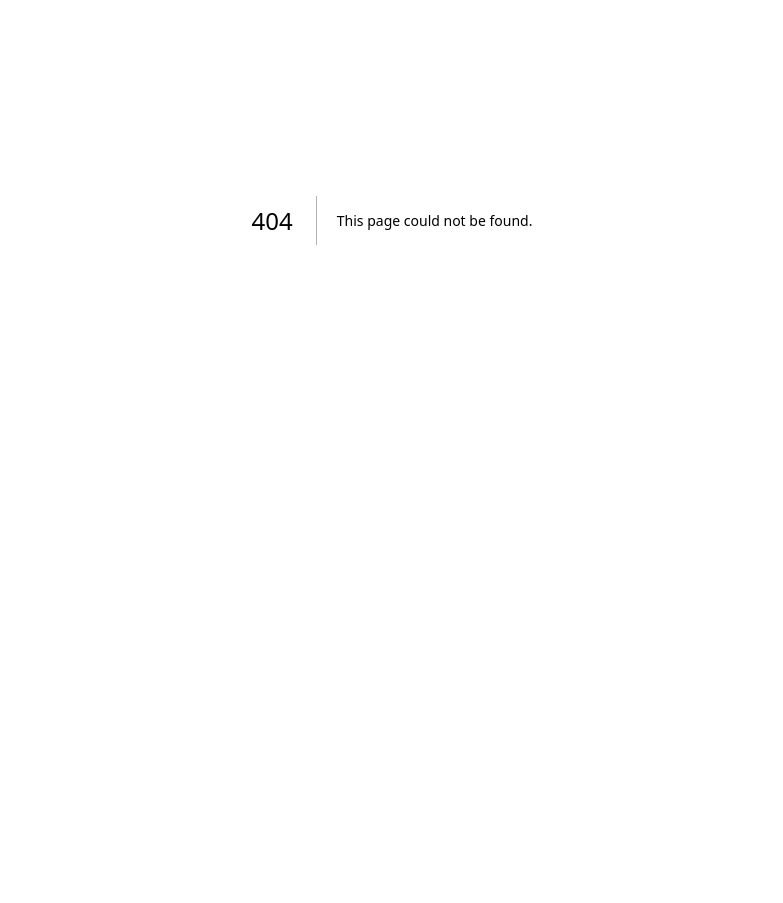
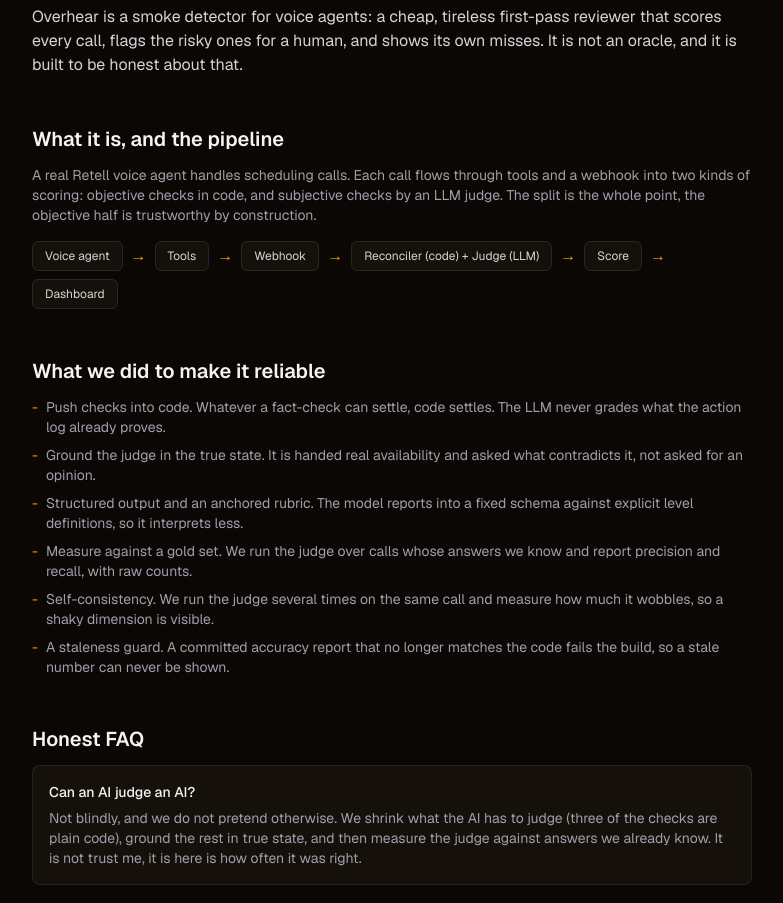
Before and after one commit to DevanshuNEU/overhear, a Next.js app: page /how-it-works in a window 1280 px wide. Before the commit this address had no page. Shown: the part 180-1083 px from the top of the page, without its empty margins (248-1031 px from the left). Before the commit the page ends 800 px from the top, so only its background shows below. Built offline with nearby package versions, Linux system fonts and the light colour scheme.

Commit message:
feat(ui): how-it-works page with the honest thinking and FAQ

```diff
--- /dev/null
+++ b/src/app/how-it-works/page.tsx
@@ -0,0 +1,104 @@
+// How it works - the honest thinking behind Overhear, in plain words. Static
+// content, no data fetching.
+import { SiteNav } from "../components/SiteNav";
+import { Reveal } from "../components/Reveal";
+
+export const dynamic = "force-static";
+
+const PIPELINE = ["Voice agent", "Tools", "Webhook", "Reconciler (code) + Judge (LLM)", "Score", "Dashboard"];
+
+const RELIABILITY = [
+  "Push checks into code. Whatever a fact-check can settle, code settles. The LLM never grades what the action log already proves.",
+  "Ground the judge in the true state. It is handed real availability and asked what contradicts it, not asked for an opinion.",
+  "Structured output and an anchored rubric. The model reports into a fixed schema against explicit level definitions, so it interprets less.",
+  "Measure against a gold set. We run the judge over calls whose answers we know and report precision and recall, with raw counts.",
+  "Self-consistency. We run the judge several times on the same call and measure how much it wobbles, so a shaky dimension is visible.",
+  "A staleness guard. A committed accuracy report that no longer matches the code fails the build, so a stale number can never be shown.",
+];
+
+const FAQ: { q: string; a: string }[] = [
+  {
+    q: "Can an AI judge an AI?",
+    a: "Not blindly, and we do not pretend otherwise. We shrink what the AI has to judge (three of the checks are plain code), ground the rest in true state, and then measure the judge against answers we already know. It is not trust me, it is here is how often it was right.",
+  },
+  {
+    q: "What are the guarantees?",
+    a: "On the code checks, hard guarantees: they cannot hallucinate a booking. On the AI checks, statistical ones: an error rate measured on a labeled set, the way a medical test has a sensitivity and a specificity. There is no absolute guarantee on unseen input, from any AI or any human, and anyone who claims one is bluffing.",
+  },
+  {
+    q: "Is it really reliable?",
+    a: "Reliability is not a property of the judge alone, it is the judge paired with the decision. As a smoke detector, flagging the riskiest calls for a human to review, it is reliable enough to be worth far more than humans sampling one call in a hundred. As an automatic gate that fails an agent on its own, the bar is higher and a human stays on the loop. It is a classifier with an operating point, not an oracle.",
+  },
+  {
+    q: "How do you judge non-deterministic code?",
+    a: "You stop checking exact outputs and check outcomes and invariants instead: not did it say these words, but did it ever offer a slot that does not exist, measured as a rate over many calls rather than one. And the judge is non-deterministic too, so we measure its own variance directly with self-consistency and pin what we can. The shift is from proving to measuring, from one run to a distribution.",
+  },
+];
+
+function Section({ title, children }: { title: string; children: React.ReactNode }) {
+  return (
+    <Reveal>
+      <section className="flex flex-col gap-3">
+        <h2 className="text-xl font-semibold text-zinc-100">{title}</h2>
+        {children}
+      </section>
+    </Reveal>
+  );
+}
+
+export default function HowItWorks() {
+  return (
+    <div className="min-h-full bg-ink">
+      <SiteNav />
+      <main className="mx-auto flex max-w-3xl flex-col gap-12 px-6 py-12">
+        <header className="flex flex-col gap-3">
+          <span className="text-xs uppercase tracking-[0.2em] text-signal-amber">The honest version</span>
+          <h1 className="text-3xl font-semibold tracking-tight text-zinc-50">How Overhear works, and why to trust it</h1>
+          <p className="text-base text-zinc-300">
+            Overhear is a smoke detector for voice agents: a cheap, tireless first-pass reviewer that scores every call,
+            flags the risky ones for a human, and shows its own misses. It is not an oracle, and it is built to be honest
+            about that.
+          </p>
+        </header>
+
+        <Section title="What it is, and the pipeline">
+          <p className="text-sm text-zinc-400">
+            A real Retell voice agent handles scheduling calls. Each call flows through tools and a webhook into two kinds
+            of scoring: objective checks in code, and subjective checks by an LLM judge. The split is the whole point, the
+            objective half is trustworthy by construction.
+          </p>
+          <div className="flex flex-wrap items-center gap-2 pt-1">
+            {PIPELINE.map((step, i) => (
+              <span key={step} className="flex items-center gap-2">
+                <span className="rounded-md border border-zinc-800 bg-ink-raised px-3 py-1.5 text-xs text-zinc-300">{step}</span>
+                {i < PIPELINE.length - 1 && <span className="text-signal-amber">&rarr;</span>}
+              </span>
+            ))}
+          </div>
+        </Section>
+
+        <Section title="What we did to make it reliable">
+          <ul className="flex flex-col gap-2">
+            {RELIABILITY.map((point) => (
+              <li key={point} className="flex gap-2 text-sm text-zinc-400">
+                <span className="text-signal-amber">-</span>
+                <span>{point}</span>
+              </li>
+            ))}
+          </ul>
+        </Section>
+
+        <Section title="Honest FAQ">
+          <div className="flex flex-col gap-5">
+            {FAQ.map((item) => (
+              <div key={item.q} className="flex flex-col gap-1.5 rounded-lg border border-zinc-800/80 bg-ink-raised px-4 py-4">
+                <h3 className="text-sm font-medium text-zinc-100">{item.q}</h3>
+                <p className="text-sm text-zinc-400">{item.a}</p>
+              </div>
+            ))}
+          </div>
+        </Section>
+      </main>
+    </div>
+  );
+}
```
Also changed, not shown: 1 other file (tests, documents, lock files or other folders).
